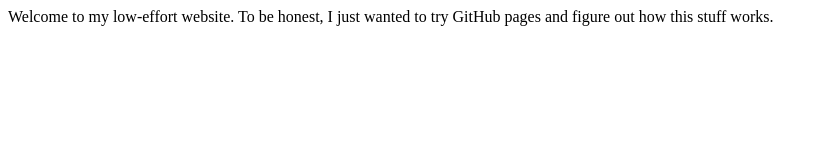
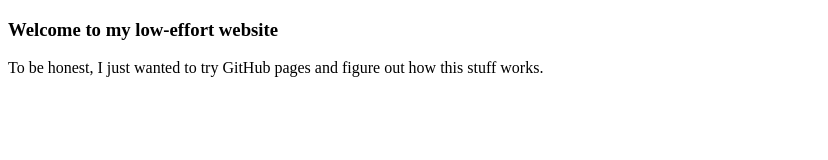
Before and after one commit to NinoBach/personal_page, a plain HTML site: page index.html in a window 1280 px wide. Shown: the whole page, without its empty margins (0-828 px from the left). Drawn offline with Linux system fonts and the light colour scheme.

Commit message:
gave a headline + linebreak

```diff
--- a/index.html
+++ b/index.html
@@ -4,6 +4,9 @@
   </head>
 
   <body>
-    Welcome to my low-effort website. To be honest, I just wanted to try GitHub pages and figure out how this stuff works.
+    <h3>Welcome to my low-effort website</h1>
+    To be honest, I just wanted to try GitHub pages and figure out how this stuff works.
+    </p>
+
  </body>
 </html>
```
